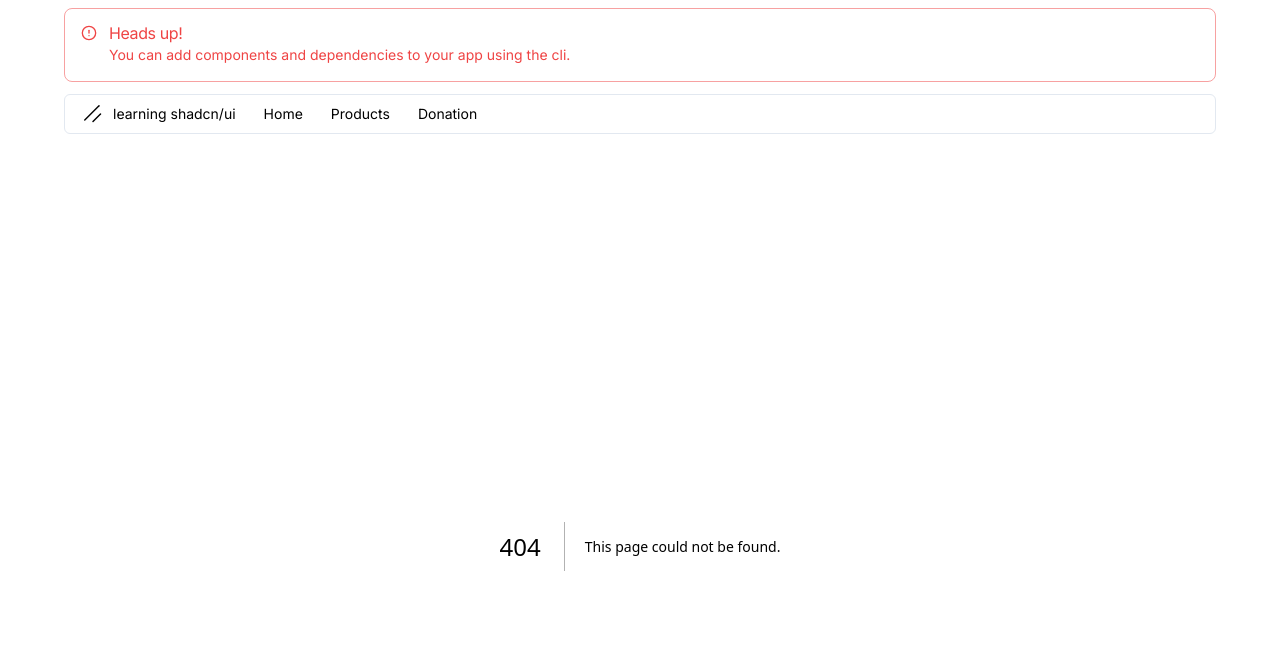
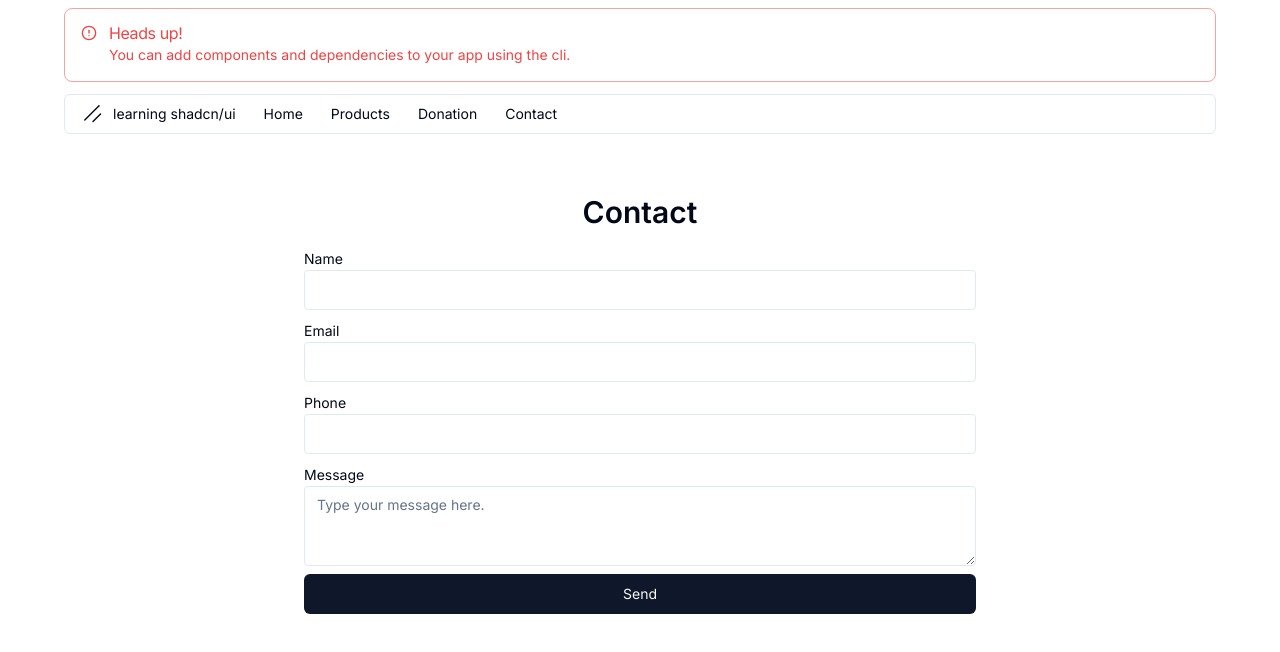
Before and after one commit to talhaozbek61/shadcn-ui, a Next.js app: page /contact in a window 1280 px wide. Before the commit this address had no page. Shown: the top 652 px of the page. Built offline with nearby package versions, Linux system fonts and the light colour scheme.

Commit message:
added contact page and form elements

```diff
--- a/package.json
+++ b/package.json
@@ -22,6 +22,7 @@
     "next": "14.1.0",
     "react": "^18",
     "react-dom": "^18",
+    "react-hook-form": "^7.51.4",
     "tailwind-merge": "^2.2.1",
     "tailwindcss-animate": "^1.0.7"
   },
--- /dev/null
+++ b/src/app/contact/page.jsx
@@ -0,0 +1,108 @@
+"use client";
+import { Button } from "@/components/ui/button";
+import { Input } from "@/components/ui/input";
+import { Label } from "@/components/ui/label";
+import { Textarea } from "@/components/ui/textarea";
+import { useState } from "react";
+import { useForm } from "react-hook-form";
+
+export default function page() {
+  const {
+    register,
+    handleSubmit,
+    formState: { errors },
+  } = useForm();
+  const [data, setData] = useState();
+  const onSubmit = (data) => {
+    setData(data);
+  };
+  return (
+    <div className="mx-auto max-w-2xl py-8 lg:py-12">
+      {data ? (
+        <Response data={data} />
+      ) : (
+        <>
+          <h1 className="text-3xl font-semibold text-center">Contact</h1>
+          <form className="py-4 space-y-2" onSubmit={handleSubmit(onSubmit)}>
+            <div>
+              <Label htmlFor="name" className={errors.name && "text-red-500"}>
+                {errors.name ? "Please Enter Name" : "Name"}
+              </Label>
+              <Input
+                type="text"
+                id="name"
+                className="rounded-sm focus-visible:ring-0"
+                {...register("name", {
+                  required: true,
+                })}
+              />
+            </div>
+            <div>
+              <Label htmlFor="email" className={errors.email && "text-red-500"}>
+                {errors.email ? "Please Enter Email" : "Email"}
+              </Label>
+              <Input
+                type="text"
+                id="email"
+                className="rounded-sm focus-visible:ring-0"
+                {...register("email", {
+                  pattern:
+                    /^[a-zA-Z0-9.!#$%&'*+/=?^_`{|}~-]+@[a-zA-Z0-9-]+(?:\.[a-zA-Z0-9-]+)*$/,
+                  required: true,
+                })}
+              />
+            </div>
+            <div>
+              <Label htmlFor="phone" className={errors.phone && "text-red-500"}>
+                {errors.phone ? "Please Enter Phone Number" : "Phone"}
+              </Label>
+              <Input
+                type="text"
+                id="phone"
+                className="rounded-sm focus-visible:ring-0"
+                {...register("phone", { required: true })}
+              />
+            </div>
+            <div>
+              <Label
+                htmlFor="message"
+                className={errors.message && "text-red-500"}
+              >
+                {errors.message ? "Please Enter Message" : "Message"}
+              </Label>
+              <Textarea
+                id="message"
+                placeholder="Type your message here."
+                className="rounded-sm focus-visible:ring-0"
+                {...register("message", {
+                  required: true,
+                })}
+              />
+            </div>
+            <Button className="w-full">Send</Button>
+          </form>
+        </>
+      )}
+    </div>
+  );
+}
+
+const Response = ({ data }) => {
+  return (
+    <>
+      <div className="space-y-4">
+        <h1 className="text-3xl font-semibold text-center">
+          Hello {data?.name}
+        </h1>
+        <p className="text-base font-medium">
+          We have your contact details and will get back to you soon...
+        </p>
+        <h2 className="text-2xl font-semibold mt-8">Your Info:</h2>
+        <p className="text-sm font-semibold">Your Name: {data?.name}</p>
+        <p className="text-sm font-semibold">Your Email: {data?.email}</p>
+        <p className="text-sm font-semibold">Your Phone: {data?.phone}</p>
+        <p className="text-sm font-semibold">Your Message: {data?.message}</p>
+      </div>
+    </>
+  );
+};
--- a/src/components/menu.jsx
+++ b/src/components/menu.jsx
@@ -55,6 +55,11 @@ export default function Menu() {
           <MenubarTrigger className="cursor-pointer">Donation</MenubarTrigger>
         </Link>
       </MenubarMenu>
+      <MenubarMenu>
+        <Link href="/contact">
+          <MenubarTrigger className="cursor-pointer">Contact</MenubarTrigger>
+        </Link>
+      </MenubarMenu>
     </Menubar>
   );
 }
--- /dev/null
+++ b/src/components/ui/textarea.jsx
@@ -0,0 +1,18 @@
+import * as React from "react"
+
+import { cn } from "@/lib/utils"
+
+const Textarea = React.forwardRef(({ className, ...props }, ref) => {
+  return (
+    (<textarea
+      className={cn(
+        "flex min-h-[80px] w-full rounded-md border border-input bg-background px-3 py-2 text-sm ring-offset-background placeholder:text-muted-foreground focus-visible:outline-none focus-visible:ring-2 focus-visible:ring-ring focus-visible:ring-offset-2 disabled:cursor-not-allowed disabled:opacity-50",
+        className
+      )}
+      ref={ref}
+      {...props} />)
+  );
+})
+Textarea.displayName = "Textarea"
+
+export { Textarea }
```
Also changed, not shown: 1 other file (tests, documents, lock files or other folders).
